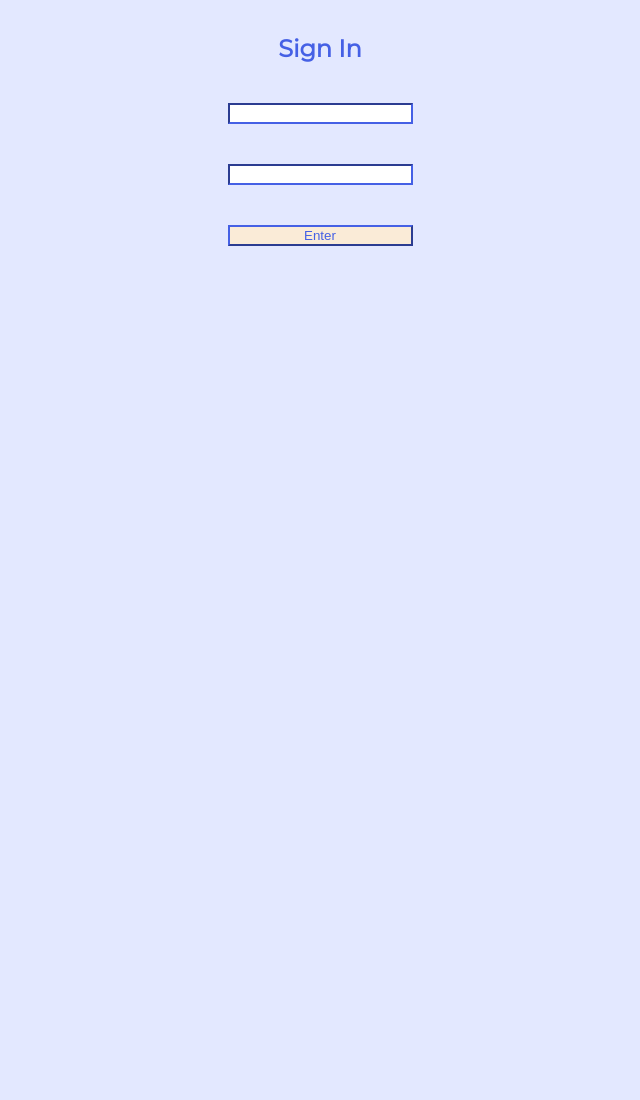
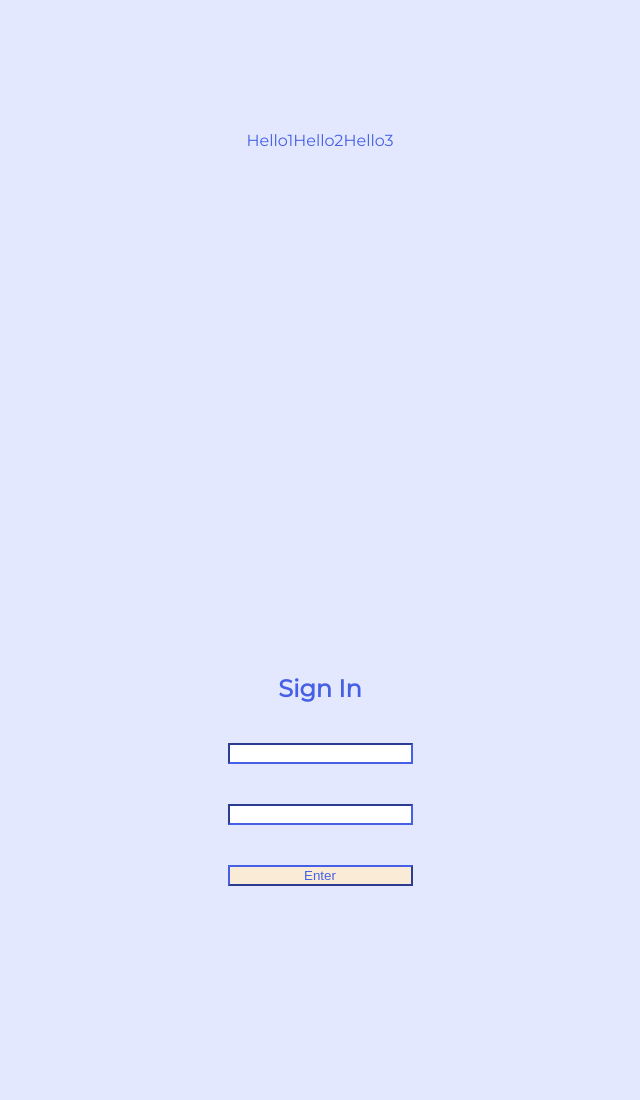
Before and after one commit to sergey-shirnin/mySite, a plain HTML site: page index.html in a window 1280 px wide. Shown: the part 420-1520 px from the top of the page, without its empty margins (320-960 px from the left). Before the commit the page ends 880 px from the top, so only its background shows below. Drawn offline with Linux system fonts and the light colour scheme.

Commit message:
Update index.html

```diff
--- a/index.html
+++ b/index.html
@@ -12,6 +12,12 @@
     </div>
 
     <div class="container">
+        <div class="item">Hello1</div>
+        <div class="item">Hello2</div>
+        <div class="item">Hello3</div>
+    </div>
+
+    <div class="container">
         <form>
             <h2>Sign In</h2>
             <input type="text" name="username">
```
